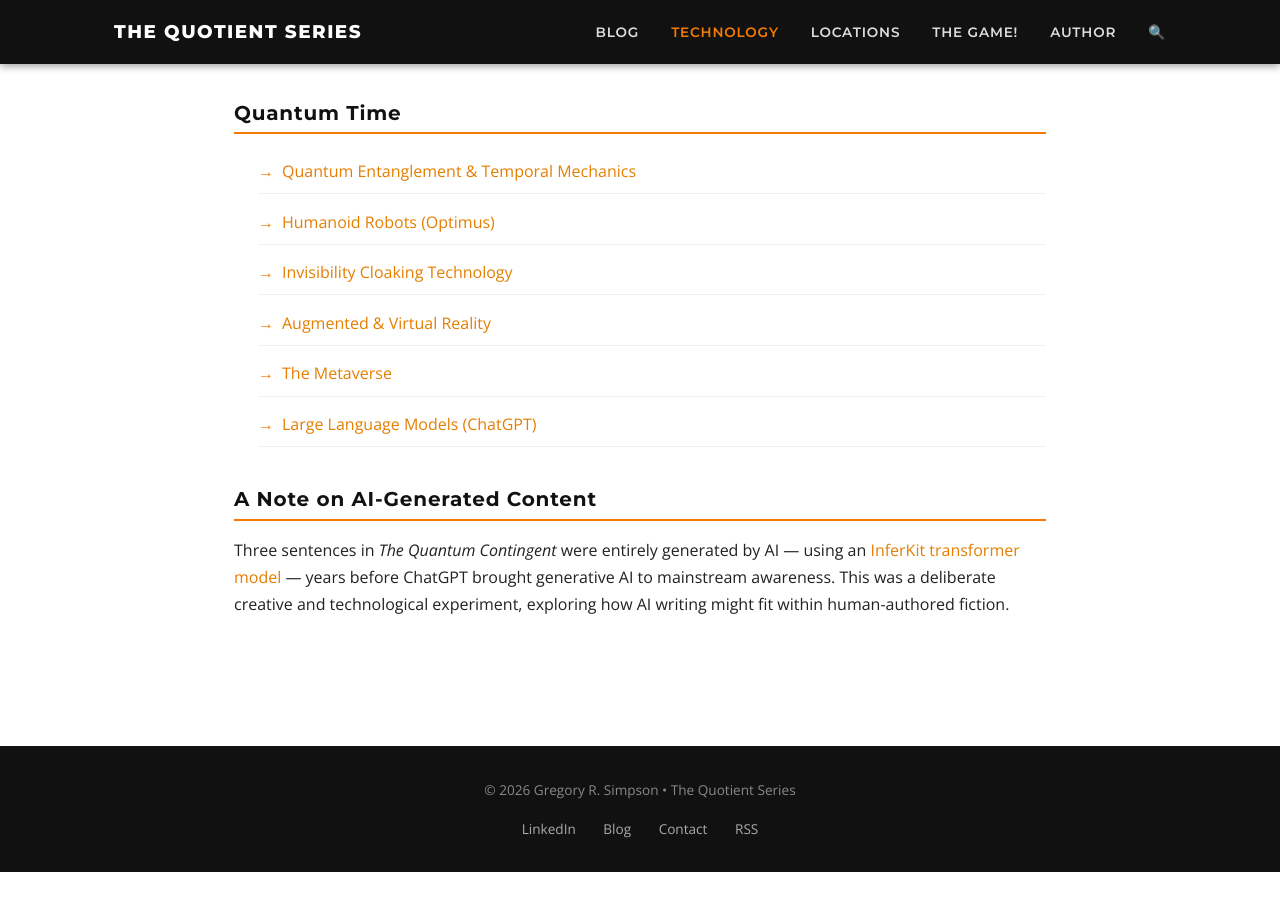
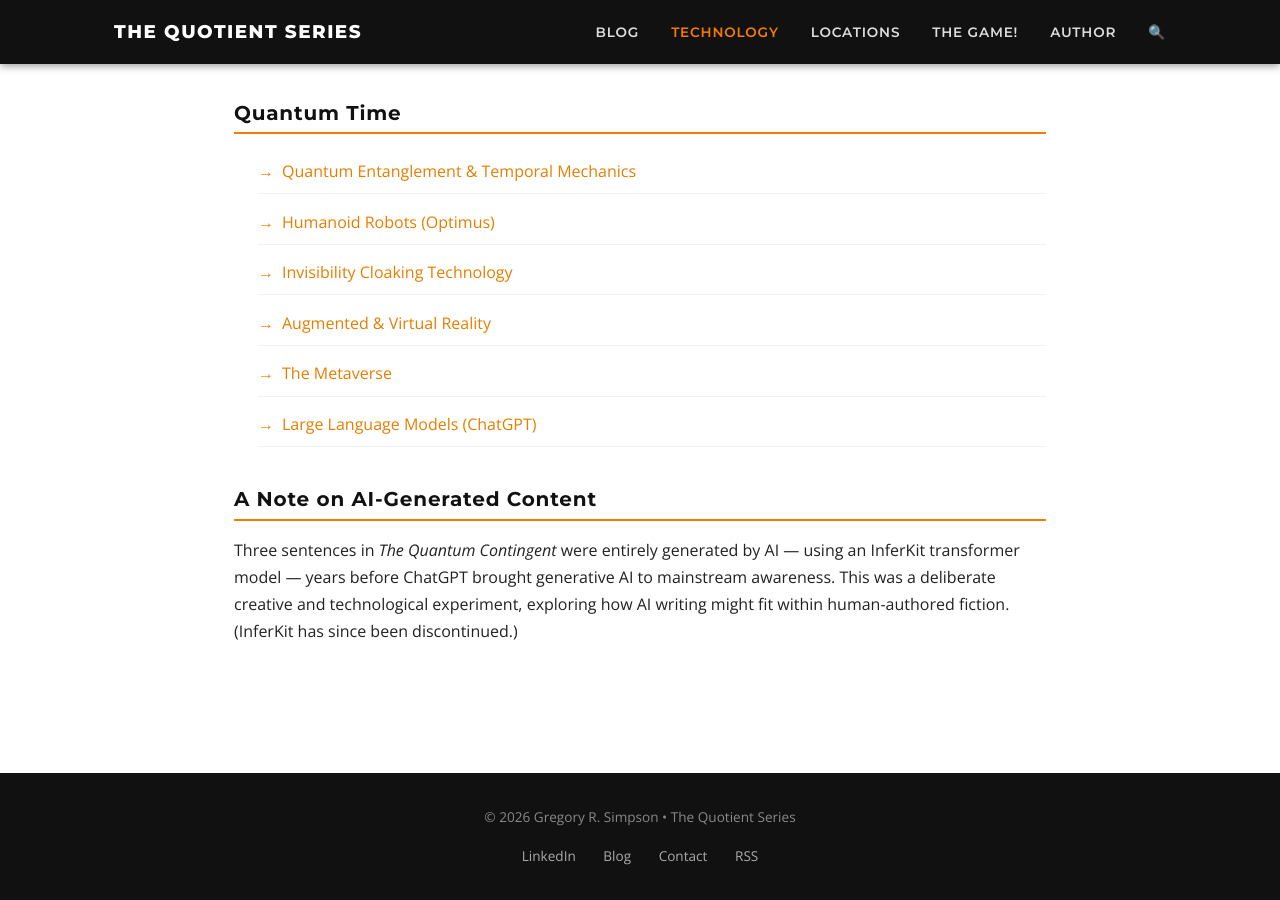
Before and after one commit to simpsong00/simpsong00.github.io, a Jekyll site: the page built from technology.md, in a window 1280 px wide and 900 px high, scrolled down 1364 px. Built offline with Jekyll 4.4.1, drawn with Linux system fonts in a browser that asks for light colours; before the commit the page ends 2236 px from its top, so only the background shows below that.

Commit message:
Fix broken links on technology page

```diff
--- a/technology.md
+++ b/technology.md
@@ -43,38 +43,38 @@
     <ul class="tech-list">
       <li><a href="https://www.technologyreview.com/2018/12/03/138821/quantum-computers-encryption-threat/" target="_blank" rel="noopener">Quantum Computing Risks &amp; Security Implications</a></li>
       <li><a href="https://www.cbsnews.com/news/drone-swarms-the-potential-ai-future-of-drone-warfare-60-minutes/" target="_blank" rel="noopener">Autonomous Weapons Systems &amp; Drone Swarms</a></li>
-      <li><a href="https://research.ibm.com/blog/what-is-quantum-volume" target="_blank" rel="noopener">Quantum Volume &amp; Error Suppression</a></li>
+      <li><a href="https://www.ibm.com/quantum/blog/quantum-volume-256" target="_blank" rel="noopener">Quantum Volume &amp; Error Suppression</a></li>
       <li><a href="https://www.tesla.com/autopilot" target="_blank" rel="noopener">Tesla Autopilot</a></li>
       <li><a href="https://www.tesla.com/modelx" target="_blank" rel="noopener">Tesla Model X Plaid</a></li>
       <li><a href="https://www.michelinman.com/US/en/innovation/michelin-uptis.html" target="_blank" rel="noopener">Airless Tire Technology</a></li>
       <li><a href="https://www.spacex.com" target="_blank" rel="noopener">SpaceX</a></li>
       <li><a href="https://www.spacex.com/vehicles/dragon/" target="_blank" rel="noopener">Dragon Capsule</a></li>
       <li><a href="https://bitcoin.org/en/how-it-works" target="_blank" rel="noopener">Cryptocurrency &amp; Blockchain Explained</a></li>
-      <li><a href="https://www.technologyreview.com/2019/05/30/65873/quantum-computers-pose-imminent-threat-to-bitcoin-security/" target="_blank" rel="noopener">Quantum-Resistant Blockchain Systems</a></li>
-      <li><a href="https://www.ledger.com/academy/crypto/what-is-a-bitcoin-wallet" target="_blank" rel="noopener">Bitcoin Wallet Vulnerabilities</a></li>
+      <li><a href="https://www.technologyreview.com/2018/05/01/104414/if-quantum-computers-threaten-blockchains-quantum-blockchains-could-be-the-defense/" target="_blank" rel="noopener">Quantum-Resistant Blockchain Systems</a></li>
+      <li><a href="https://www.ledger.com/academy/topics/security/best-bitcoin-wallets" target="_blank" rel="noopener">Bitcoin Wallet Vulnerabilities</a></li>
       <li><a href="https://www.nature.com/articles/s41565-019-0539-z" target="_blank" rel="noopener">Nanotechnology Applications</a></li>
-      <li><a href="https://www.oculus.com/blog/oculus-quest-2/" target="_blank" rel="noopener">Virtual Reality Environments</a></li>
-      <li><a href="https://quantumxc.com/blog/quantum-networking-explainer/" target="_blank" rel="noopener">Quantum Networking Infrastructure</a></li>
-      <li><a href="https://www.alcor.org/library/cryonics-technology/" target="_blank" rel="noopener">Cryonics Technology</a></li>
+      <li><a href="https://www.meta.com/quest/" target="_blank" rel="noopener">Virtual Reality Environments</a></li>
+      <li><a href="https://www.quantamagazine.org/stephanie-wehner-is-designing-a-quantum-internet-20190925/" target="_blank" rel="noopener">Quantum Networking Infrastructure</a></li>
+      <li><a href="https://www.alcor.org/introduction-to-cryonics/" target="_blank" rel="noopener">Cryonics Technology</a></li>
       <li><a href="https://www.brookings.edu/research/how-artificial-intelligence-is-transforming-the-world/" target="_blank" rel="noopener">AI Regulatory Frameworks</a></li>
       <li><a href="https://www.starlink.com" target="_blank" rel="noopener">LEO Satellite Networks &amp; Starlink</a></li>
-      <li><a href="https://www.greentechmedia.com/articles/read/what-is-a-virtual-power-plant" target="_blank" rel="noopener">Virtual Power Plants</a></li>
+      <li><a href="https://www.energy.gov/edf/virtual-power-plants" target="_blank" rel="noopener">Virtual Power Plants</a></li>
       <li><a href="https://futureoflife.org/open-letter/lethal-autonomous-weapons-pledge/" target="_blank" rel="noopener">International AI Accords</a></li>
     </ul>
 
     <h2>Quantum Time</h2>
 
     <ul class="tech-list">
-      <li><a href="https://www.scientificamerican.com/article/einsteins-spooky-action-at-a-distance-paradox-older-than-thought/" target="_blank" rel="noopener">Quantum Entanglement &amp; Temporal Mechanics</a></li>
+      <li><a href="https://www.scientificamerican.com/article/quantum-entanglement-isnt-all-that-spooky-after-all1/" target="_blank" rel="noopener">Quantum Entanglement &amp; Temporal Mechanics</a></li>
       <li><a href="https://www.tesla.com/optimus" target="_blank" rel="noopener">Humanoid Robots (Optimus)</a></li>
-      <li><a href="https://www.darpa.mil/program/invisibility-cloaking" target="_blank" rel="noopener">Invisibility Cloaking Technology</a></li>
+      <li><a href="https://madsciblog.tradoc.army.mil/469-metamaterial-magic-demystifying-the-science-of-cloaking/" target="_blank" rel="noopener">Invisibility Cloaking Technology</a></li>
       <li><a href="https://www.meta.com/quest/" target="_blank" rel="noopener">Augmented &amp; Virtual Reality</a></li>
-      <li><a href="https://about.meta.com/metaverse/" target="_blank" rel="noopener">The Metaverse</a></li>
+      <li><a href="https://www.meta.com/metaverse/" target="_blank" rel="noopener">The Metaverse</a></li>
       <li><a href="https://openai.com/chatgpt" target="_blank" rel="noopener">Large Language Models (ChatGPT)</a></li>
     </ul>
 
     <h2>A Note on AI-Generated Content</h2>
-    <p>Three sentences in <em>The Quantum Contingent</em> were entirely generated by AI — using an <a href="https://app.inferkit.com/demo" target="_blank" rel="noopener">InferKit transformer model</a> — years before ChatGPT brought generative AI to mainstream awareness. This was a deliberate creative and technological experiment, exploring how AI writing might fit within human-authored fiction.</p>
+    <p>Three sentences in <em>The Quantum Contingent</em> were entirely generated by AI — using an InferKit transformer model — years before ChatGPT brought generative AI to mainstream awareness. This was a deliberate creative and technological experiment, exploring how AI writing might fit within human-authored fiction. (InferKit has since been discontinued.)</p>
 
   </div>
 </div>
```
